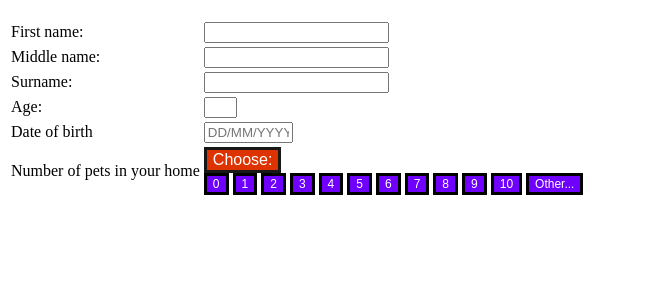
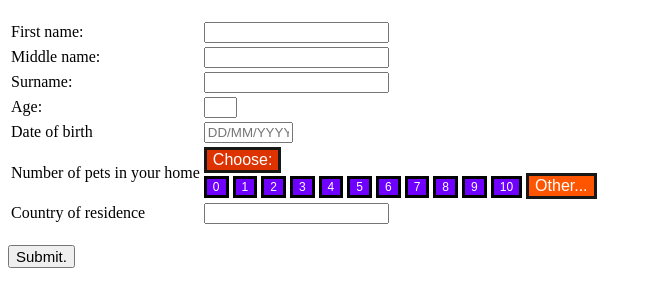
Before and after one commit to DC-Coder-2008/Dans-website, a plain HTML site: page dan_information_form.htm in a window 1280 px wide. Both pictures are taken after a click on the button "Choose:". Shown: the part 79-386 px from the top of the page, without its empty margins (0-652 px from the left). Drawn offline with Linux system fonts and the light colour scheme.

Commit message:
Finished the visible part of the form
JS validation to do

```diff
--- a/dan_information_form.htm
+++ b/dan_information_form.htm
@@ -42,29 +42,45 @@
                 <td>
                     <div id="PetsDropdown" class="dropdown">
 
-                        <button id="PetsDropdownBTN" onclick='Show(["PetsDropdownContent"])'>Choose:</button>
+                        <button id="PetsDropdownBTN" class="dropdownButton"onclick='Show(["PetsDropdownContent"])'>Choose:</button>
 
                         <div id="PetsDropdownContent" class="dropdownContent">
-                            <button>0</button>
-                            <button>1</button>
-                            <button>2</button>
-                            <button>3</button>
-                            <button>4</button>
-                            <button>5</button>
-                            <button>6</button>
-                            <button>7</button>
-                            <button>8</button>
-                            <button>9</button>
-                            <button>10</button>
-                            <button>Other...</button>
+                            <button class="DropdownContentButton">0</button>
+                            <button class="DropdownContentButton">1</button>
+                            <button class="DropdownContentButton">2</button>
+                            <button class="DropdownContentButton">3</button>
+                            <button class="DropdownContentButton">4</button>
+                            <button class="DropdownContentButton">5</button>
+                            <button class="DropdownContentButton">6</button>
+                            <button class="DropdownContentButton">7</button>
+                            <button class="DropdownContentButton">8</button>
+                            <button class="DropdownContentButton">9</button>
+                            <button class="DropdownContentButton">10</button>
+                            <button class="dropdownButton" id="PetsOtherNumberButton" onclick='Show(["PetsOtherNumberContent"])'>Other...</button>
+                            <div class="dropdownContent" id="PetsOtherNumberContent">
+                                <input id="PetsOtherInput" placeholder="Type your number here..." maxlength="3">
+                            </div>
                         </div>
                     </div>
                 </td>
             </tr>
+            <tr>
+                <td><label for="Country">Country of residence</label></td>
+                <td><input id="Country" maxlength="100"></td>
+            </tr>
         </table>
 
+        <br>
+
+        <button id="submitButton" onclick="ValidateForm()">Submit.</button>
+
         <div id="scripts">
-            <script>Hide(["PetsDropdownContent"])</script>
+            <script>
+                 let dropdowns = document.getElementsByClassName("dropdownContent");
+                 for (let i = 0; i<dropdowns.length;i++) {
+                    dropdowns[i].style.display = "none"
+                 }
+            </script>
         </div>
 
     </body>
--- a/dan_website_style.css
+++ b/dan_website_style.css
@@ -47,29 +47,29 @@ h4 {
 	color: #FF5500;
 }
 
-.dropdown button {
+.dropdownButton {
 	background-color: #FF5500;
 	color: #FFFFFF;
 	border: 3px solid #171717;
 	font-size: 16px;
 }
 
-.dropdown button:hover, .dropdown button:focus {
+.dropdownButton:hover, .dropdownButton:focus {
 	background-color: #DD3300;
 }
 
-.dropdownContent button {
+.DropdownContentButton {
 	background-color: #6f00ff;
 	color: #FFFFFF;
 	border: 3px solid #000000;
 	font-size: 12px;
 }
 
-.dropdownContent button:hover{
+.DropdownContentButton:hover{
 	background-color: #3f00cf;
 }
 
-.dropdownContent button:focus {
+.DropdownContentButton:focus {
 	background-color: #0088ff;
 	color: #000000;
 }
@@ -77,3 +77,7 @@ h4 {
 #infoForm {
 	border: none;
 }
+
+#submitButton {
+	font-size: 15px;
+}
```
